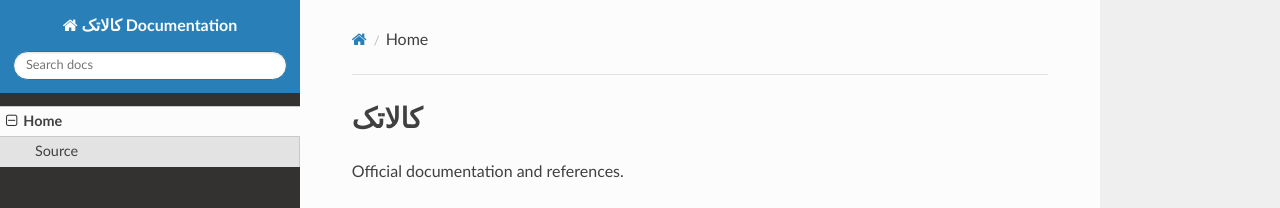
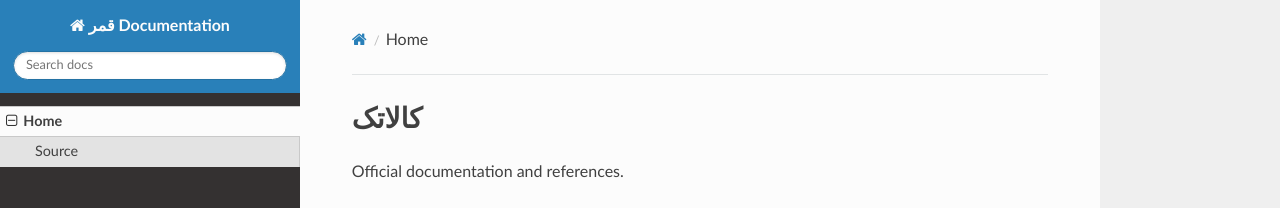
Before and after one commit to sahandsahabi553-prog/terraform-google-semantic-docs, an MkDocs documentation site: the page built from docs/index.md, in a window 1280 px wide. Shown: the top 208 px of the page. Built offline with MkDocs 1.6.1, drawn with Linux system fonts in a browser that asks for light colours; nearby versions of some CDN libraries.

```diff
--- a/mkdocs.yml
+++ b/mkdocs.yml
@@ -1,4 +1,4 @@
-site_name: کالاتک Documentation
+site_name: قمر Documentation
 nav:
   - Home: index.md
 theme: readthedocs
```
